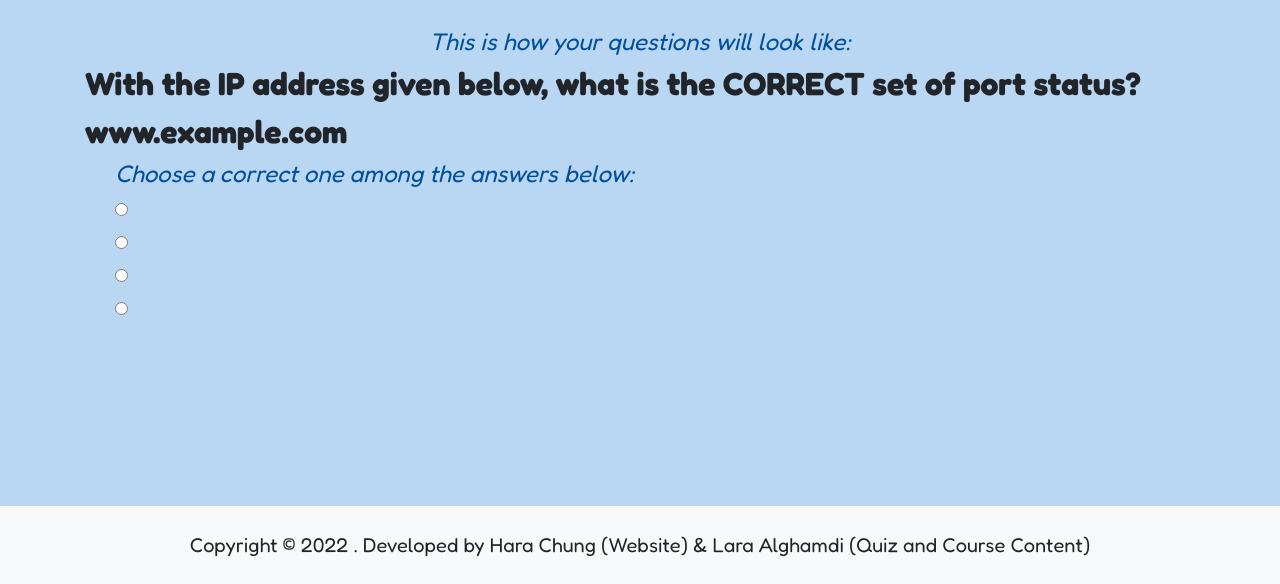
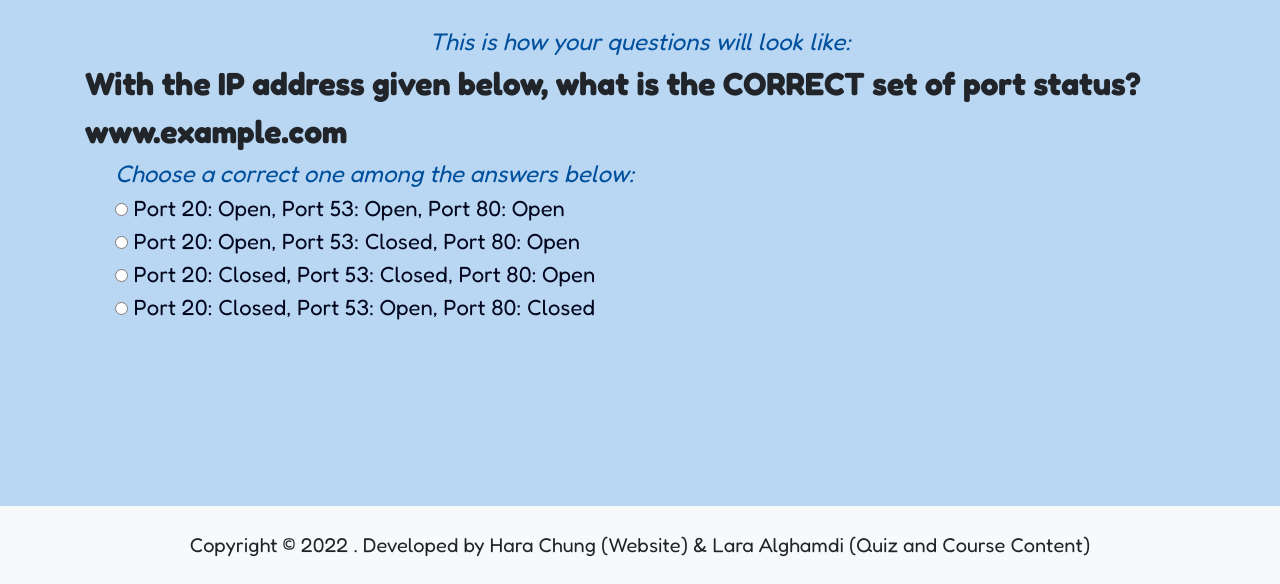
Before and after one commit to harachung90/CCG_Project_Deploy, a Django app: page /quiz_list/sample in a window 1280 px wide. Shown: the part 216-800 px from the top of the page. Run offline with Django 3.2, Linux system fonts and the light colour scheme; tables that the repository leaves empty hold one stand-in row (values such as "Sample post"); some libraries are stand-ins or nearby versions.

Commit message:
Course Level Detail Attempt 3

```diff
--- a/static/css/style.css
+++ b/static/css/style.css
@@ -1562,7 +1562,7 @@ hr {
   font-size:13px;
 }
 
-.answer {
+.answer_acc {
   display: none;
   padding: 5px 0px;
   margin-bottom: 15px;
```
